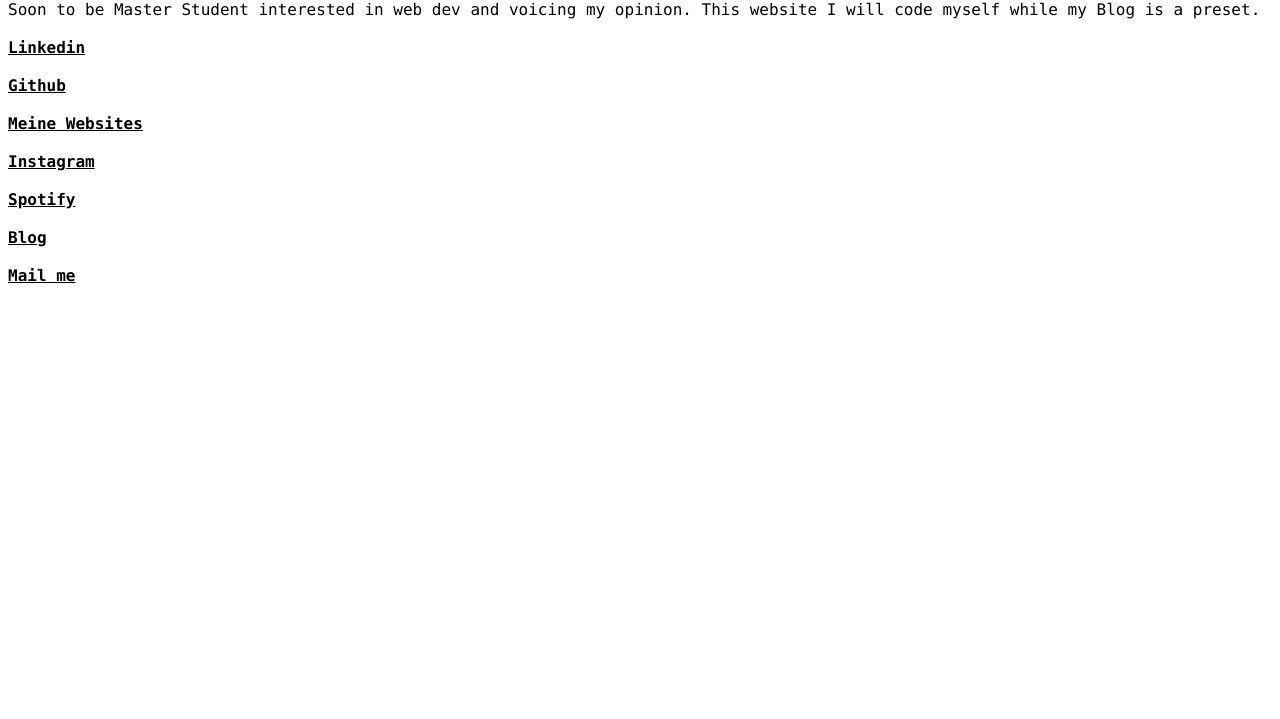
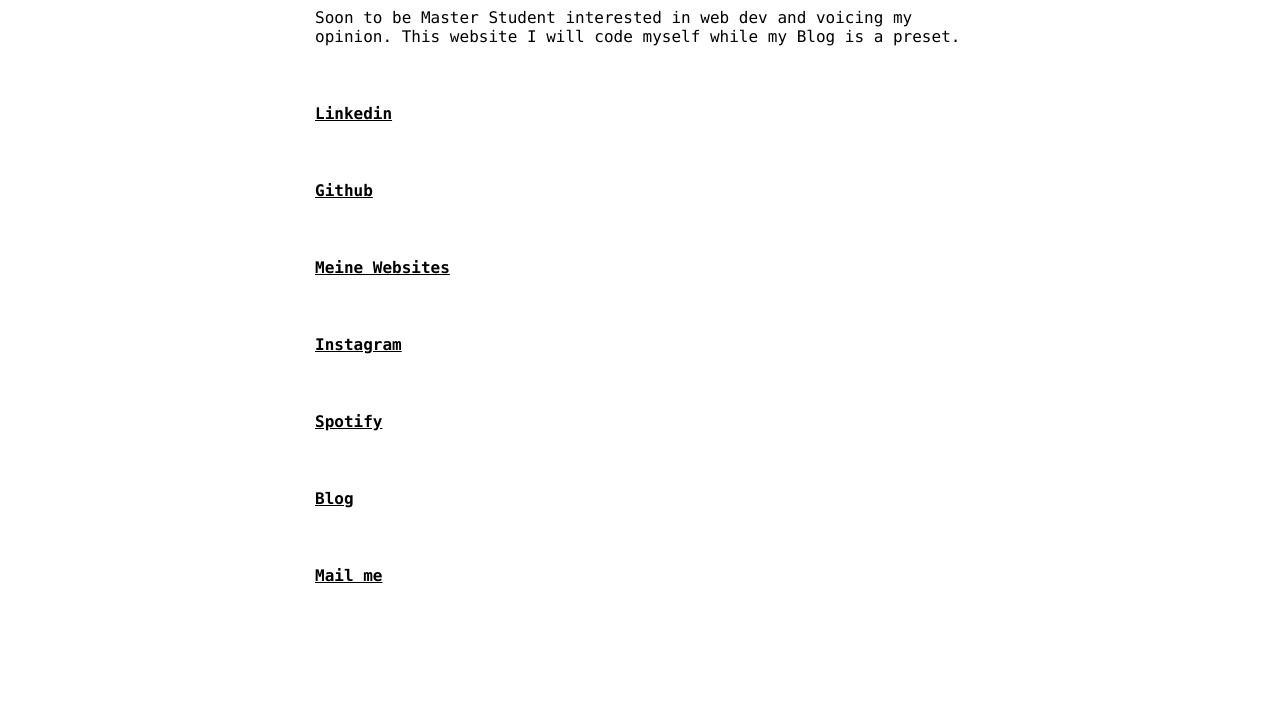
Before and after one commit to Joones554/My-website, a plain HTML site: page index.html in a window 1280 px wide. Shown: the part 81-800 px from the top of the page. Drawn offline with Linux system fonts and the light colour scheme.

Commit message:
Added flex tools

```diff
--- a/index.html
+++ b/index.html
@@ -13,8 +13,9 @@
   <body>
     <div class="maincontainer">
       <h1>Jonas Mertens</h1>
-      Soon to be Master Student interested in web dev and voicing my opinion. This website I will code myself while my
-      Blog is a preset.
+      <div class="description">Soon to be Master Student interested in web dev and voicing my opinion. This website I will code myself while
+        my
+        Blog is a preset.</div>
       <br><br>
 
       <div class="flexcontainer">
--- a/style.css
+++ b/style.css
@@ -1,4 +1,25 @@
-    body{
-      color: black;
-      font-family:  'Lucida Console', monospace;
-      }
+body{
+  color: black;
+  font-family:  'Lucida Console', monospace;
+}
+
+.maincontainer{
+  display: flex;
+  flex-direction: column;
+  justify-content: center;
+  align-items: left;
+  width: 650px;
+  margin: auto;
+}
+
+.description{
+
+}
+
+
+.flexcontainer{
+  margin-top: 20px;
+  display: flex;
+  flex-direction: column;
+  gap: 10px;
+}
```
